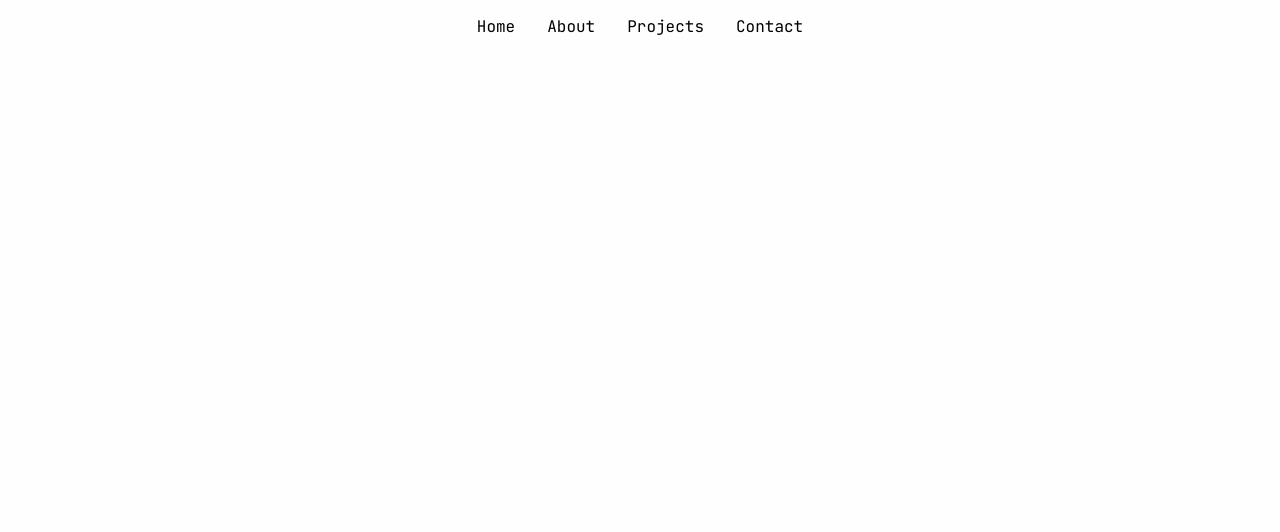
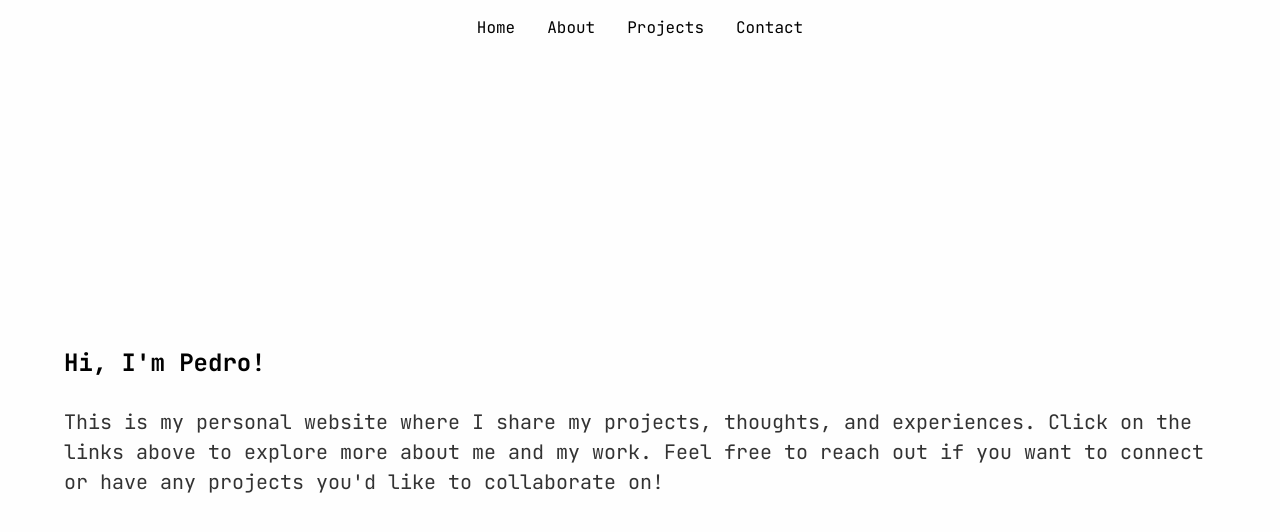
Before and after one commit to pedroccrp/pedroccrp.github.io, an Astro site: page / in a window 1280 px wide. Built offline with nearby package versions, Linux system fonts and the light colour scheme; Astro itself is replaced by a stand-in of ours.

Commit message:
Add text to home

```diff
--- a/src/pages/index.astro
+++ b/src/pages/index.astro
@@ -3,4 +3,32 @@ import Layout from '../layouts/Layout.astro';
 ---
 
 <Layout>
+  <section>
+    <strong>Hi, I'm Pedro!</strong>
+    <p>
+      This is my personal website where I share my projects, thoughts, and experiences. Click on the links above to explore more about me and my work. Feel free to reach out if you want to connect or have any projects you'd like to collaborate on!
+    </p>
+  </section>
 </Layout>
+
+<style>
+  section {
+    display: flex;
+    flex-direction: column;
+    align-items: flex-start;
+    justify-content: center;
+  }
+
+  p {
+    font-size: var(--h3);
+    color: var(--text-secondary);
+    text-align: left;
+  }
+
+  strong {
+    font-size: var(--h2);
+    line-height: 2.0;
+    color: var(--text-primary);
+  }
+
+</style>
--- a/src/styles/global.css
+++ b/src/styles/global.css
@@ -22,9 +22,25 @@ html,
 body {
   font-family: "JetBrains Mono", monospace;
 
+  line-height: 1.5;
+
   margin: 0;
   width: 100%;
   height: 100%;
 
   background: var(--primary);
 }
+
+body {
+  min-height: 100vh;
+  display: flex;
+  flex-direction: column;
+  align-items: center;
+}
+
+main {
+  width: 90%;
+  flex: 1;
+  display: grid;
+  place-items: center;
+}
```
